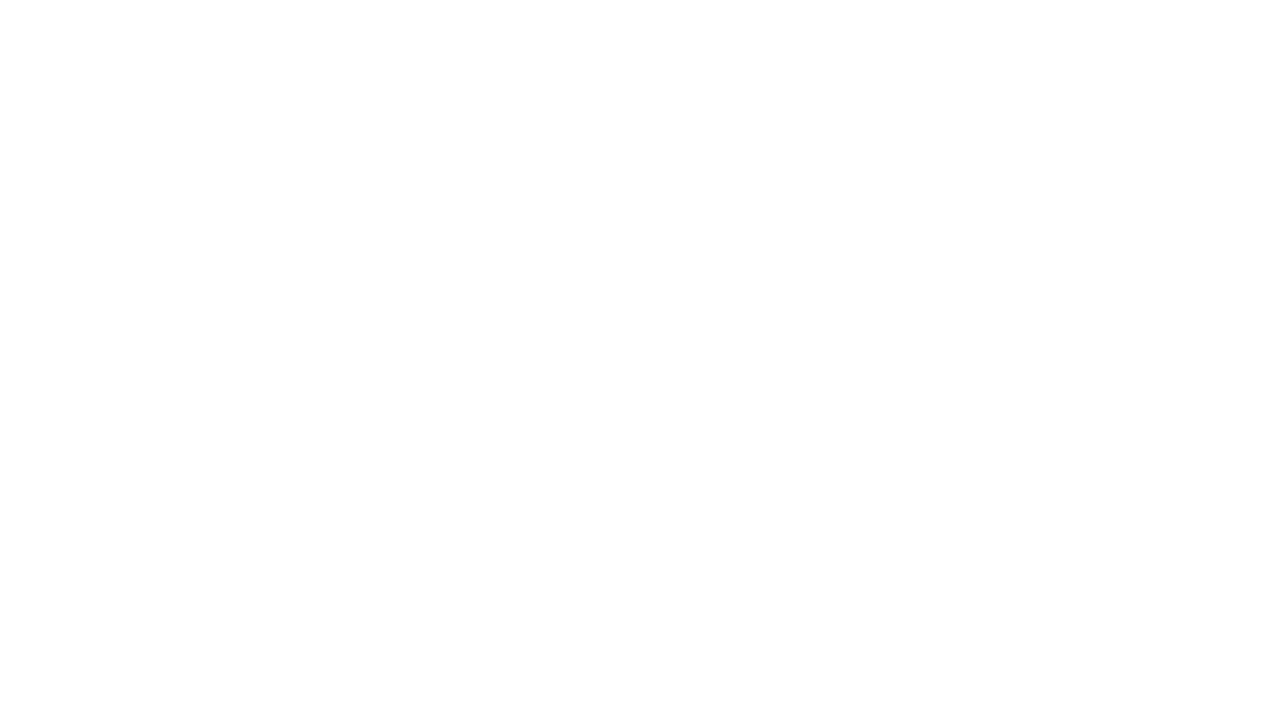
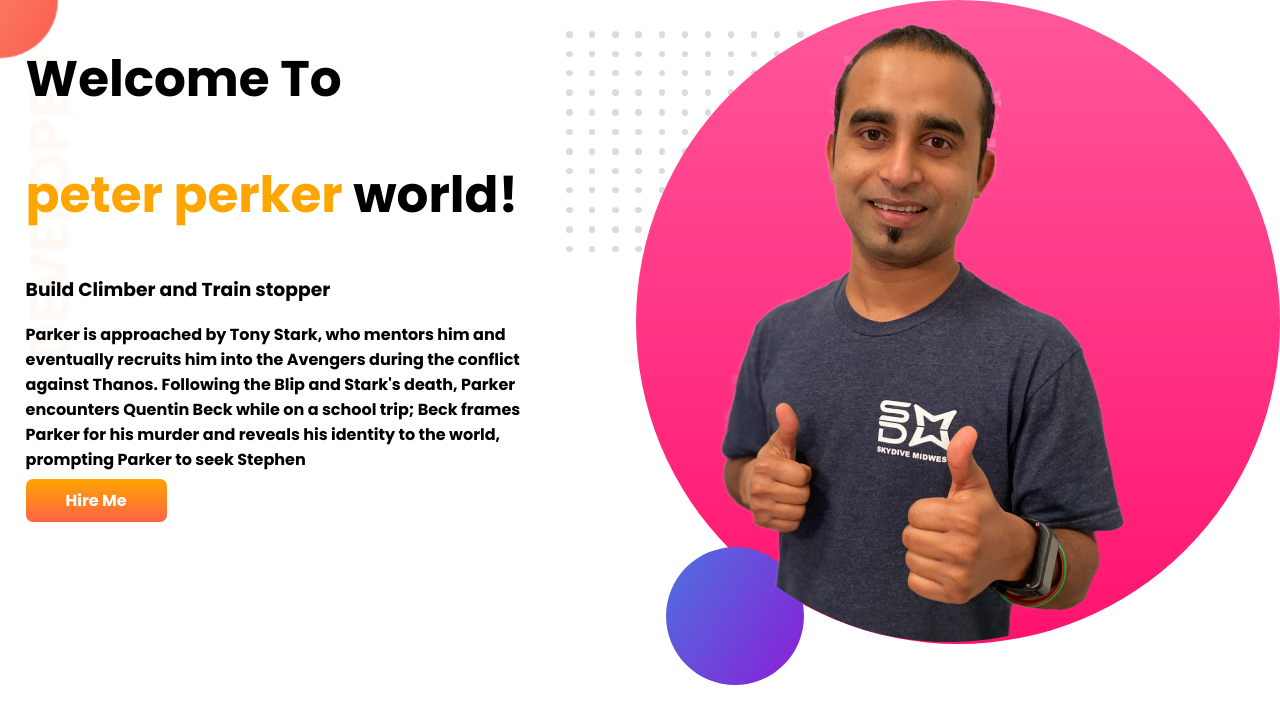
Before and after one commit to sajjadurrahman1/portfolio, a plain HTML site: page index.html in a window 1280 px wide. Drawn offline with Linux system fonts and the light colour scheme.

Commit message:
top banner added

```diff
--- a/index.html
+++ b/index.html
@@ -5,11 +5,32 @@
     <meta charset="UTF-8">
     <meta name="viewport" content="width=device-width, initial-scale=1.0">
     <title>sajjad-portfolio</title>
+    <link rel="preconnect" href="https://fonts.googleapis.com">
+    <link rel="preconnect" href="https://fonts.gstatic.com" crossorigin>
+    <link
+        href="https://fonts.googleapis.com/css2?family=Caveat&family=Dancing+Script:wght@600&family=Pacifico&family=Poppins:ital,wght@0,700;1,400&display=swap"
+        rel="stylesheet">
     <link rel="stylesheet" href="style.css">
 </head>
 
 <body>
+    <section class="top-banner">
+        <div class="half-width">
+            <h1>Welcome To</h1>
+            <h1> <span class="orange-color"> peter perker </span> world!</h1>
+            <h3>Build Climber and Train stopper</h3>
+            <p>Parker is approached by Tony Stark, who mentors him and eventually recruits him into the Avengers during
+                the
+                conflict against Thanos. Following the Blip and Stark's death, Parker encounters Quentin Beck while on a
+                school
+                trip; Beck frames Parker for his murder and reveals his identity to the world, prompting Parker to seek
+                Stephen
+            </p>
+            <a target="_blank" class="link-button" href="www.goggle.com">Hire Me</a>
+        </div>
 
+        <div><img class=".half-width " src="jhankar2.png" alt=""></div>
+    </section>
 </body>
 
 </html>
--- a/style.css
+++ b/style.css
@@ -0,0 +1,38 @@
+body {
+    font-family: 'Poppins', sans-serif;
+    margin: 0;
+}
+
+h1 {
+    font-size: 50px;
+}
+
+.orange-color {
+    color: orange;
+}
+
+section {
+    display: flex;
+}
+
+.half-width {
+    width: 50%;
+    padding-left: 2%;
+}
+
+.half-width img {
+    width: 70%;
+}
+
+.link-button {
+    color: white;
+    background-image: linear-gradient(orange, tomato);
+    text-decoration: none;
+    padding: 10px 40px;
+    border-radius: 7px;
+}
+
+.top-banner {
+    background-image: url(top-banner.png);
+    background-repeat: no-repeat;
+}
```
Also changed, not shown: jhankar2.png (added), my-bg.png (added), my-bg2.png (added), top-banner.png (added).
